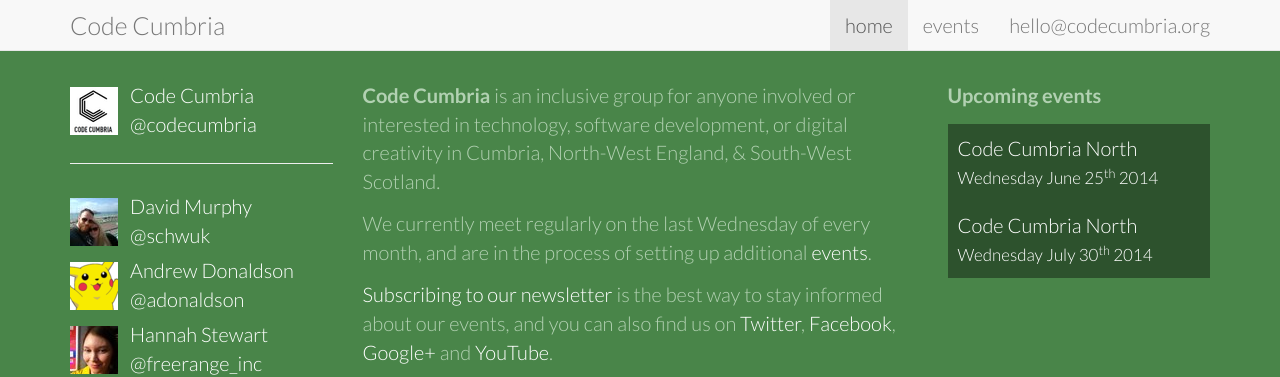
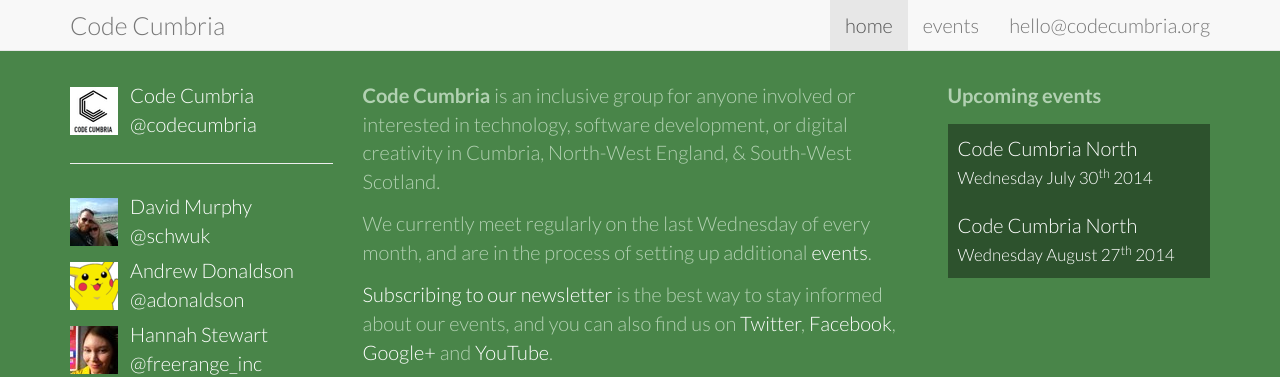
Before and after one commit to CodeCumbria/codecumbria.github.io, a Jekyll site: the page built from index.html, in a window 1280 px wide. Shown: the top 377 px of the page. Built offline with Jekyll 4.4.1, drawn with Linux system fonts in a browser that asks for light colours; Markdown is read by kramdown in place of the engine named in the settings.

Commit message:
Updated dates for July

```diff
--- a/index.html
+++ b/index.html
@@ -17,8 +17,8 @@ section: home
       <div class="col-md-3 col-md-push-3 events">
         <h2>Upcoming events</h2>
         <ul>
-          <a href="/events/code_cumbria_north.html" title="View details of the Code Cumbria North event"><li class="next">Code Cumbria North<br /><small>Wednesday June 25<sup>th</sup> 2014</small></li></a>
-          <a><li class="next">Code Cumbria North<br /><small>Wednesday July 30<sup>th</sup> 2014</small></li></a>
+          <a href="/events/code_cumbria_north.html" title="View details of the Code Cumbria North event"><li class="next">Code Cumbria North<br /><small>Wednesday July 30<sup>th</sup> 2014</small></li></a>
+          <a><li class="next">Code Cumbria North<br /><small>Wednesday August 27<sup>th</sup> 2014</small></li></a>
         </ul>
       </div>
       <div class="col-md-3 col-md-pull-9 people">
```
